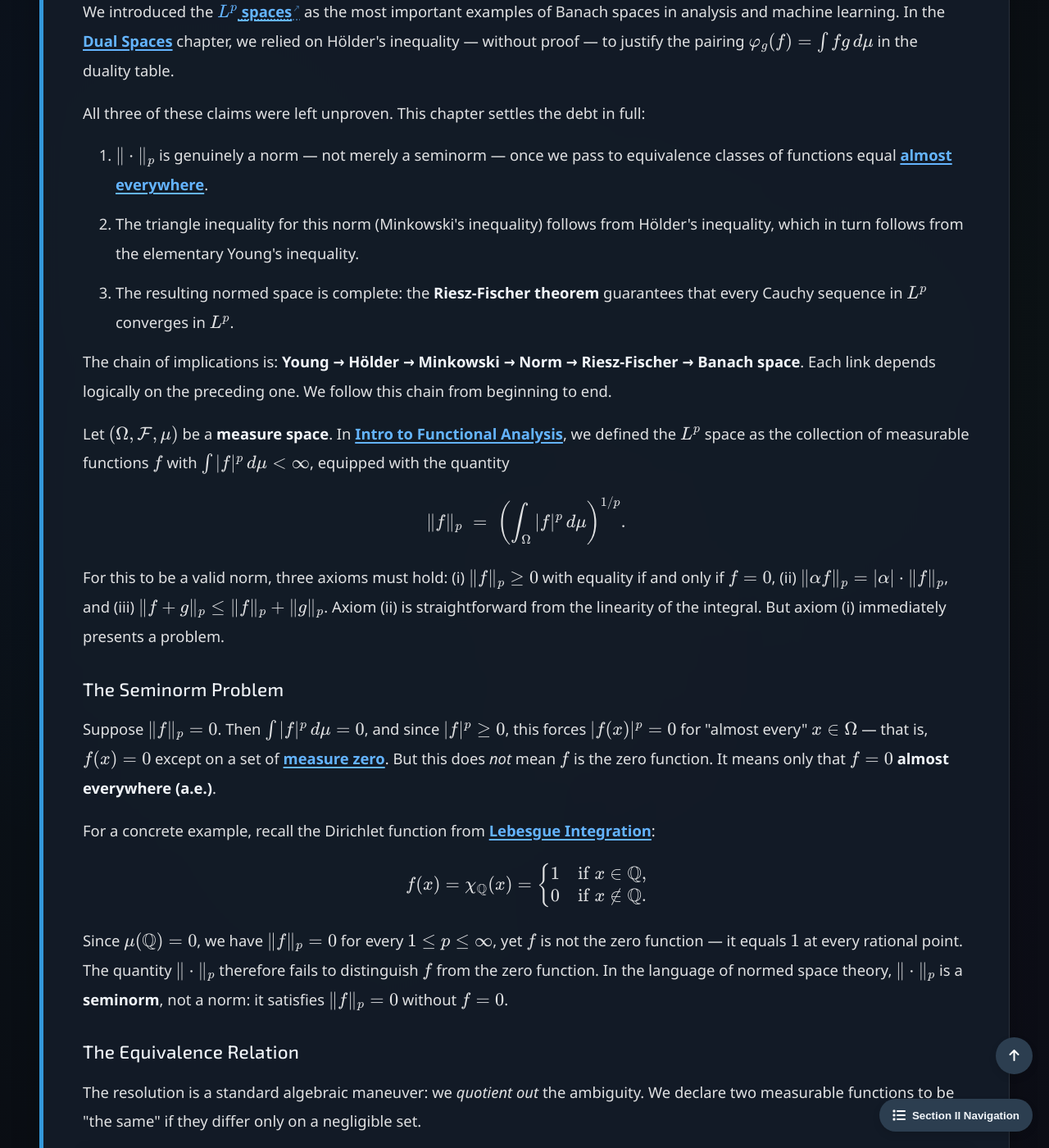
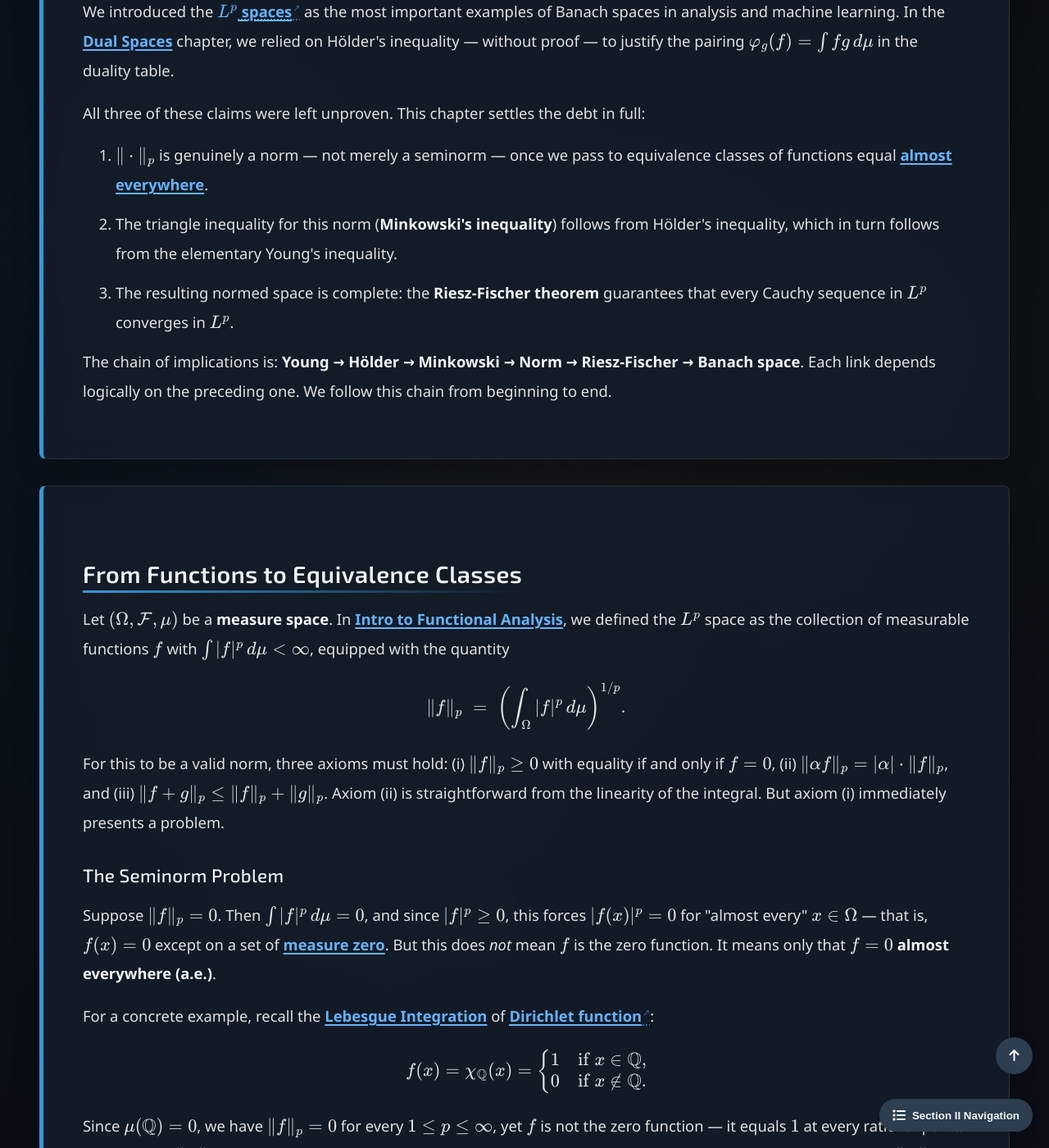
Before and after one commit to Yusukey01/yusukey01.github.io, a Jekyll site: the page built from Mathematics/Calculus/lp_spaces.html, in a window 1280 px wide and 1400 px high, scrolled down 841 px. Shown: the whole window at 82% size. Built offline with Jekyll 4.4.1, drawn with Linux system fonts in a browser that asks for light colours; some of the changed text lies outside the part shown.

Commit message:
added reference link system in calc-30

```diff
--- a/Mathematics/Calculus/lp_spaces.html
+++ b/Mathematics/Calculus/lp_spaces.html
@@ -29,10 +30,10 @@ noindex: true
 
         <div class="container">
 
-            <section id="equivalence" class="section-content">
-                <h2>From Functions to Equivalence Classes</h2>
+            <section id="intro" class="section-content">
+                <h2>Introduction</h2>
 
-                 <p>
+                <p>
                     We introduced the <a href="intro_analysis.html#D-L^p_spaces" class="ref-link"><strong>\(L^p\) spaces</strong></a>
                     as the most important examples of Banach spaces in analysis and machine learning.
                     In the <a href="dual_spaces.html#dual-space"><strong>Dual Spaces</strong></a> chapter,
@@ -48,7 +49,7 @@ noindex: true
                     <li>\(\|\cdot\|_p\) is genuinely a norm — not merely a seminorm — once we
                         pass to equivalence classes of functions equal
                         <a href="lebesgue.html#c_f"><strong>almost everywhere</strong></a>.</li>
-                    <li>The triangle inequality for this norm (Minkowski's inequality) follows from
+                    <li>The triangle inequality for this norm (<strong>Minkowski's inequality</strong>) follows from
                         Hölder's inequality, which in turn follows from the elementary Young's inequality.</li>
                     <li>The resulting normed space is complete: the <strong>Riesz-Fischer theorem</strong>
                         guarantees that every Cauchy sequence in \(L^p\) converges in \(L^p\).</li>
@@ -58,6 +59,12 @@ noindex: true
                     The chain of implications is: <strong>Young → Hölder → Minkowski → Norm → Riesz-Fischer → Banach space</strong>.
                     Each link depends logically on the preceding one. We follow this chain from beginning to end.
                 </p>
+
+            </section>
+
+
+            <section id="equivalence" class="section-content">
+                <h2>From Functions to Equivalence Classes</h2>
 
                 <p>
                     Let \((\Omega, \mathcal{F}, \mu)\) be a <strong>measure space</strong>.
@@ -86,8 +93,8 @@ noindex: true
                 </p>
 
                 <p>
-                    For a concrete example, recall the Dirichlet function from
-                    <a href="lebesgue.html#fnm"><strong>Lebesgue Integration</strong></a>:
+                    For a concrete example, recall the <a href="lebesgue.html#fnm"><strong>Lebesgue Integration</strong></a> of
+                    <a href="riemann.html#D-Dirichlet_function" class="ref-link"><strong>Dirichlet function</strong></a>:
                     \[
                     f(x) = \chi_{\mathbb{Q}}(x) =
                     \begin{cases}
@@ -141,9 +148,8 @@ noindex: true
                         Let \(N_1 = \{x : f(x) \neq g(x)\}\) and \(N_2 = \{x : g(x) \neq h(x)\}\).
                         If \(f(x) \neq h(x)\), then either \(f(x) \neq g(x)\) or \(g(x) \neq h(x)\), so
                         \(\{x : f(x) \neq h(x)\} \subseteq N_1 \cup N_2\). Since
-                        <a href="measure.html#sigma"><strong>\(\sigma\)-algebras</strong></a> are closed under
-                        finite unions, \(N_1 \cup N_2\) is measurable, and by the
-                        <strong>subadditivity of measures</strong>,
+                        <a href="measure.html#D-sigma-algebra" class="ref-link"><strong>\(\sigma\)-algebras</strong></a> are
+                        closed under finite unions, \(N_1 \cup N_2\) is measurable, and by the <strong>subadditivity of measures</strong>,
                         \(\mu(N_1 \cup N_2) \leq \mu(N_1) + \mu(N_2) = 0\).
                     </p>
                 </div>
@@ -232,8 +236,8 @@ noindex: true
                     The pair \((p, q)\) is symmetric: the conjugate of \(q\) is \(p\).
                     The extreme cases are \(p = 1, q = \infty\) and \(p = \infty, q = 1\), which we
                     treat separately where needed. Note also that \(p = q = 2\) is the unique self-conjugate case —
-                    the setting of <a href="intro_analysis.html#hilbert"><strong>Hilbert spaces</strong></a>
-                    and the Cauchy-Schwarz inequality.
+                    the setting of <a href="intro_analysis.html#D-Hilbert_space" class="ref-link"><strong>Hilbert spaces</strong></a>
+                    and the <a href="intro_analysis.html#T-Cauchy-Schwarz_Inequality" class="ref-link"><strong>Cauchy-Schwarz inequality</strong></a>.
                 </p>
 
                 <p>
@@ -375,25 +379,28 @@ noindex: true
                     \[
                     \int_\Omega |fg| \, d\mu \;\leq\; \|f\|_2 \, \|g\|_2.
                     \]
-                    This is precisely the <strong>Cauchy-Schwarz inequality</strong> for \(L^2\),
-                    the infinite-dimensional generalization of the bound \(|\mathbf{u} \cdot \mathbf{v}|
-                    \leq \|\mathbf{u}\| \, \|\mathbf{v}\|\) from
-                    <a href="intro_analysis.html#hilbert"><strong>Hilbert spaces</strong></a>.
-                    Hölder's inequality thus provides a single, unified framework that encompasses
-                    Cauchy-Schwarz as its most symmetric special case.
+                    This is precisely the
+                    <a href="intro_analysis.html#T-Cauchy-Schwarz_Inequality" class="ref-link"><strong>Cauchy-Schwarz inequality</strong></a>
+                    for \(L^2\), the infinite-dimensional generalization of the bound
+                    \[
+                    |\mathbf{u} \cdot \mathbf{v}| \leq \|\mathbf{u}\| \, \|\mathbf{v}\|
+                    \]
+                    from <a href="intro_analysis.html#hilbert"><strong>Hilbert spaces</strong></a>. Hölder's inequality thus provides a single,
+                    unified framework that encompasses Cauchy-Schwarz as its most symmetric special case.
                 </p>
 
                 <h3>The One Direction of \(L^p\) Duality</h3>
 
                 <p>
-                    Hölder's inequality immediately settles one half of the duality claim from
+                    Hölder's inequality immediately settles "one half" of the duality claim from
                     <a href="dual_spaces.html#dual-space"><strong>Dual Spaces</strong></a>.
                     For any fixed \(g \in L^q\), the map
                     \[
                     \varphi_g : L^p \to \mathbb{F}, \qquad \varphi_g(f) = \int_\Omega f \, g \, d\mu
                     \]
-                    is a well-defined, linear, and bounded functional on \(L^p\), with
-                    \(\|\varphi_g\|_{(L^p)^*} \leq \|g\|_q\).
+                    is a well-defined, linear, and
+                    bounded <a href="intro_analysis.html#D-functional" class="ref-link"><strong>functional</strong></a>
+                    on \(L^p\), with \(\|\varphi_g\|_{(L^p)^*} \leq \|g\|_q\).
                     (One can show that equality holds, so the embedding \(L^q \hookrightarrow (L^p)^*\)
                     is isometric.) This establishes the "easy direction" of the isomorphism
                     \((L^p)^* \cong L^q\) for \(1 \leq p < \infty\):
@@ -418,7 +425,7 @@ noindex: true
                     completing the verification that \(L^p\) is a normed space.
                 </p>
 
-                <div class="theorem">
+                <div class="theorem" id="T-Minkowski's_Inequality">
                     <span class="theorem-title">Theorem: Minkowski's Inequality</span>
                     <p>
                         Let \(1 \leq p \leq \infty\). If \(f, g \in L^p\), then \(f + g \in L^p\) and
@@ -533,11 +539,10 @@ noindex: true
 
                 <p>
                     Therefore \(\bigl(L^p(\Omega, \mathcal{F}, \mu),\, \|\cdot\|_p\bigr)\) is a
-                    <strong>normed vector space</strong> for every \(1 \leq p \leq \infty\).
-                    The remaining question — the deepest one — is whether this normed space is
-                    <a href="completeness.html#complete"><strong>complete</strong></a>: does every
-                    Cauchy sequence in \(L^p\) converge to a limit that is itself in \(L^p\)?
-                    This is the content of the <strong>Riesz-Fischer theorem</strong>, to which
+                    <a href="intro_analysis.html#D-normed_space" class="ref-link"><strong>normed vector space</strong></a>
+                    for every \(1 \leq p \leq \infty\). The remaining question — the deepest one — is whether this normed space is
+                    <a href="completeness.html#complete"><strong>complete</strong></a>: does every Cauchy sequence in \(L^p\) converge
+                    to a limit that is itself in \(L^p\)? This is the content of the <strong>Riesz-Fischer theorem</strong>, to which
                     we turn next.
                 </p>
 
@@ -550,7 +555,7 @@ noindex: true
                 <p>
                     We have established that \(L^p\) is a normed space. Completeness — the property
                     that every Cauchy sequence converges within the space — is what elevates a normed
-                    space to a <a href="intro_analysis.html#banach"><strong>Banach space</strong></a>.
+                    space to a <a href="intro_analysis.html#D-Banach_space" class="ref-link"><strong>Banach space</strong></a>.
                     In <a href="completeness.html#complete"><strong>Completeness</strong></a>, we studied
                     this property for general metric spaces. Now we prove it concretely for \(L^p\).
                 </p>
@@ -558,8 +563,7 @@ noindex: true
                 <p>
                     The proof relies on three fundamental convergence theorems from
                     <a href="lebesgue.html"><strong>Lebesgue integration</strong></a>.
-                    We state them precisely here for reference, as they are the essential
-                    tools of the argument.
+                    We state them precisely here for reference, as they are the essential tools of the argument.
                 </p>
 
                 <h3>Toolkit from Lebesgue Integration</h3>
--- a/Mathematics/Calculus/measure.html
+++ b/Mathematics/Calculus/measure.html
@@ -132,7 +132,7 @@ uses_python: false
                     and "interesting" subsets of \(\Omega\). Formally, we define the collection as follows:
                 </p>
 
-                <div class="theorem">
+                <div class="theorem" id="D-sigma-algebra">
                     <span class="theorem-title">Definition: \(\sigma\)-algebra</span>
                     <p>
                         <strong>\(\sigma\)-algebra</strong>, \(\mathcal{F}\) is a collection of subsets of \(\Omega\) with the
```
Also changed, not shown: other parts of Mathematics/Calculus/lp_spaces.html (+4 -6 lines), Mathematics/Calculus/intro_analysis.html (+12 -10 lines), Mathematics/Calculus/riemann.html (+7 -0 lines), data/previews.json (+44 -0 lines), data/curriculum.json.
